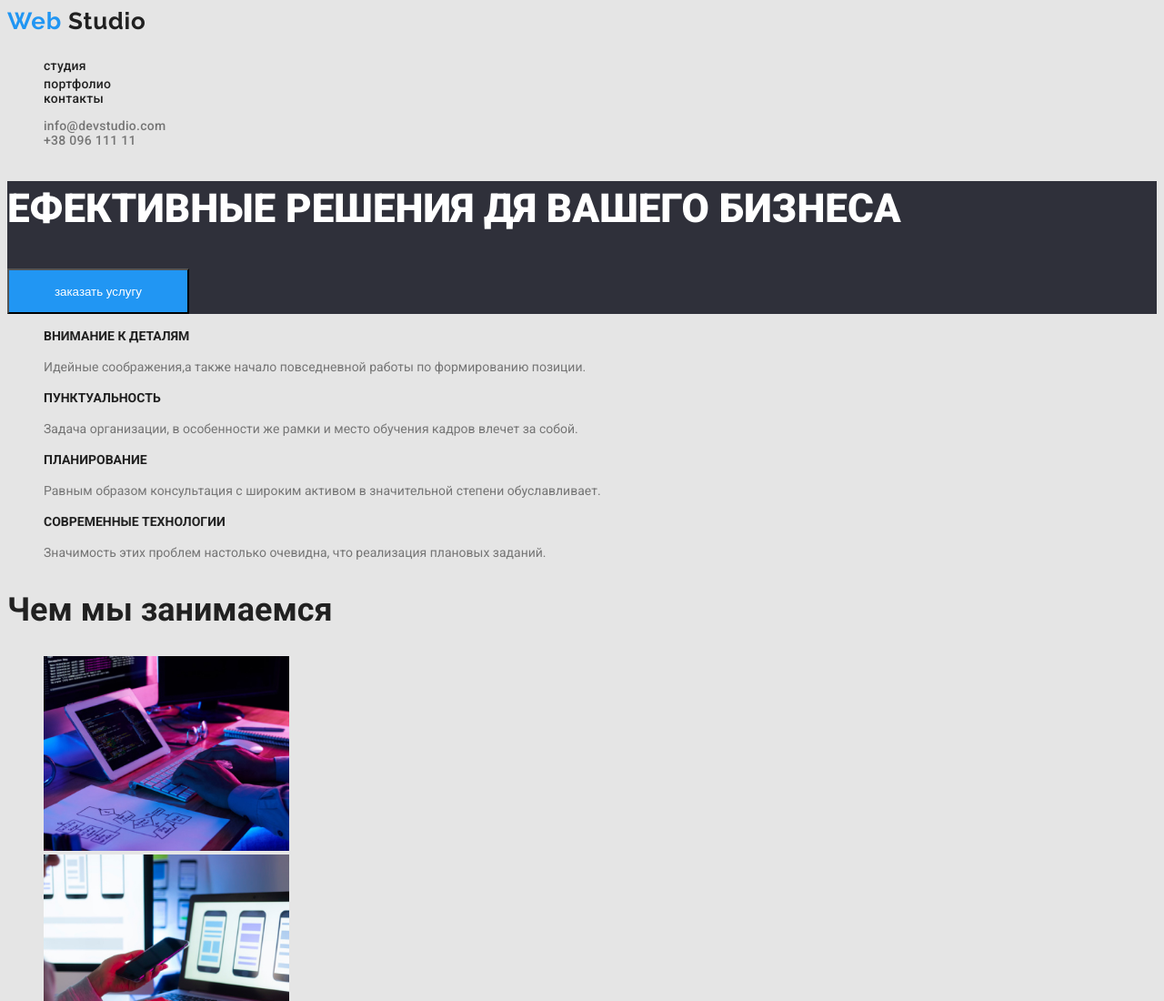
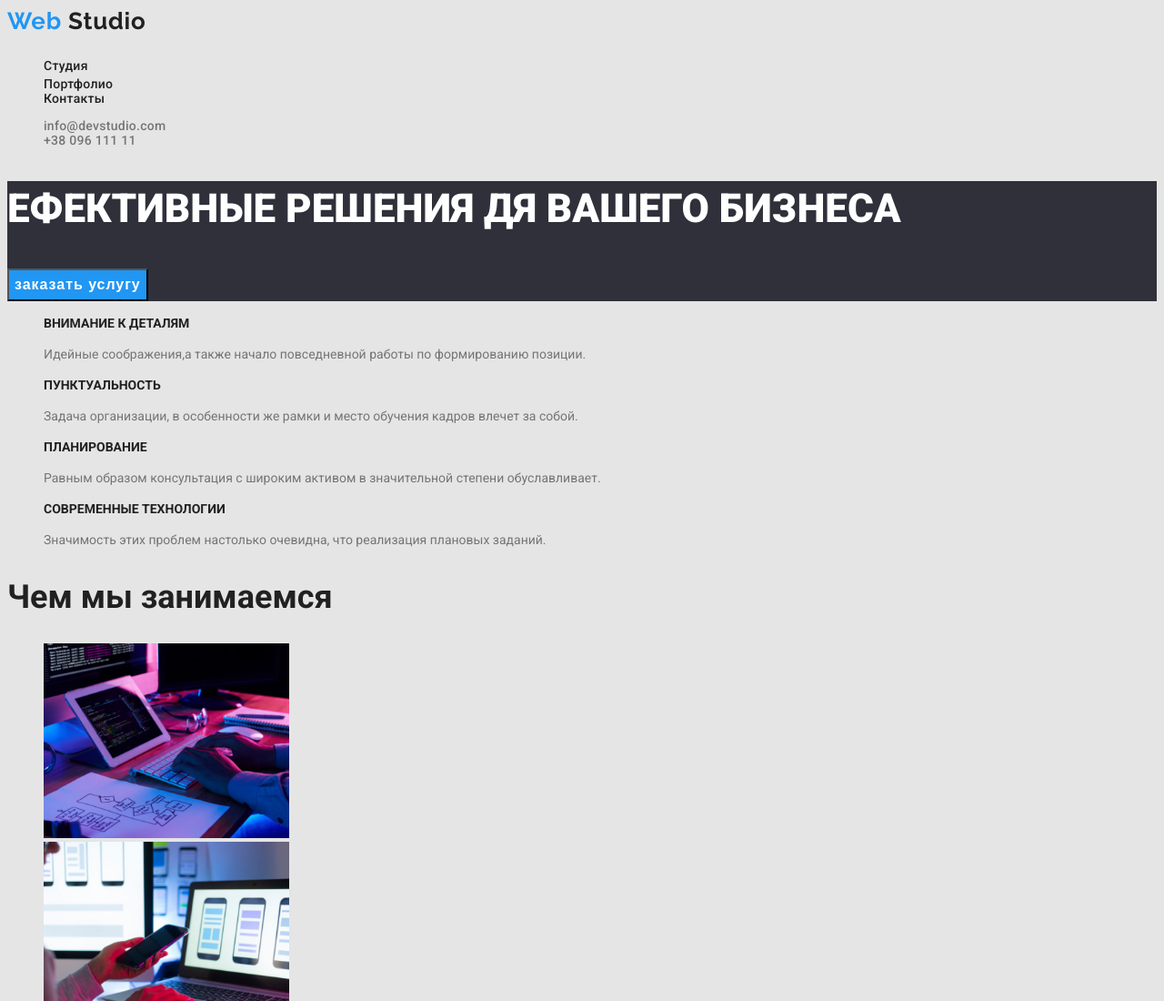
Before and after one commit to igormos1/goit-markup-hw-02, a plain HTML site: page index.html in a window 1280 px wide. Shown: the top 1100 px of the page at 91% size. Drawn offline with Linux system fonts and the light colour scheme.

Commit message:
igormos1

```diff
--- a/css/styles.css
+++ b/css/styles.css
@@ -110,10 +110,13 @@ body {
 .button-first {
   background-color: var(--accent-color);
   color: var(--line-color);
-  width: 200px;
-  height: 50px;
-  left: 700px;
-  top: 430px;
+  font-weight: bold;
+  font-size: 16px;
+  line-height: 30px;
+  display: flex;
+  align-items: center;
+  text-align: center;
+  letter-spacing: 0.06em;
 }
 
 .exempl {
@@ -136,6 +139,8 @@ body {
 .button-second {
   background-color: #f5f4fa;
   color: var(--primary-text-color);
+  font-family: Roboto;
+  font-style: normal;
   font-weight: 500;
   font-size: 16px;
   line-height: 26px;
--- a/index.html
+++ b/index.html
@@ -24,9 +24,9 @@
             <nav>
                 <ul class="site-nav">
 
-                    <li><a href="" class="stud">студия</a></li>
-                    <li><a href="./portfolio.html" class="portfolio">портфолио</a></li>
-                    <li><a href="" class="contaction">контакты</a></li>
+                    <li><a href="" class="stud">Студия</a></li>
+                    <li><a href="./portfolio.html" class="portfolio">Портфолио</a></li>
+                    <li><a href="" class="contaction">Контакты</a></li>
 
                 </ul>
 
```
